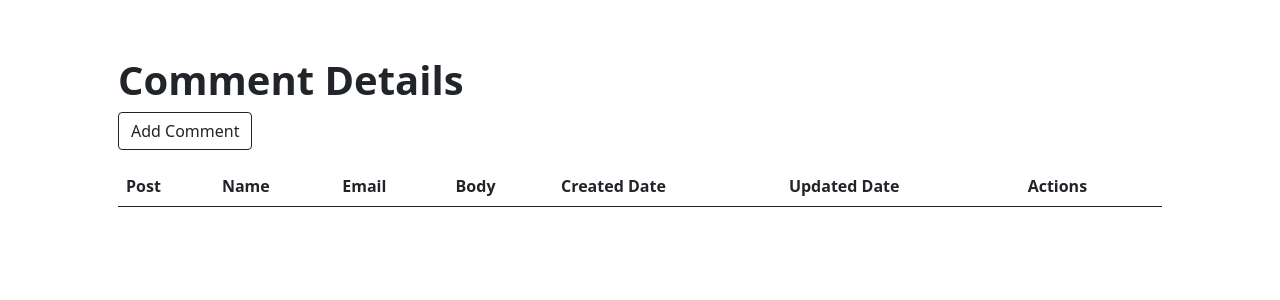
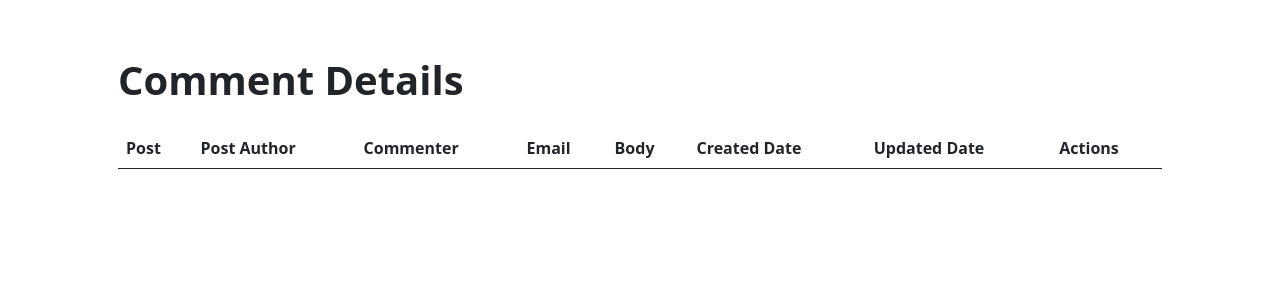
Before and after one commit to meetmanjusri/blog, a Django app: page /comment_list in a window 1280 px wide. Shown: the part 56-356 px from the top of the page. Run offline with Django 3.2, Linux system fonts and the light colour scheme; the visitor is signed in with stand-in values (Sample User, id 1); data that the repository does not hold is empty.

Commit message:
Updated Comments

```diff
--- a/journey/urls.py
+++ b/journey/urls.py
@@ -8,17 +8,17 @@ app_name = 'journey'
 
 urlpatterns = [
         path('', views.post_list, name='post_list'),
+        path('signup', views.signup, name='signup'),
         path('post_list', views.post_list, name='post_list'),
         path('post_detail', views.post_detail, name='post_detail'),
         path('post/create/', views.post_new, name='post_new'),
         path('post/<int:pk>/edit/', views.post_edit, name='post_edit'),
         path('post/<int:pk>/delete/', views.post_delete, name='post_delete'),
         path('comment_list', views.comment_list, name='comment_list'),
-        path('comment/create/', views.comment_new, name='comment_new'),
+        # path('comment/create/', views.comment_new, name='comment_new'),
         path('comment/<int:pk>/edit/', views.comment_edit, name='comment_edit'),
         path('comment/<int:pk>/delete/', views.comment_delete, name='comment_delete'),
         path('blog_post/<int:post_id>',views.blog_post, name='blog_post'),
-        path('signup', views.signup, name='signup'),
 ] + static(settings.STATIC_URL, document_root=settings.STATIC_ROOT)
 if settings.DEBUG:
     urlpatterns += static(settings.MEDIA_URL, document_root=settings.MEDIA_ROOT)
--- a/journey/views.py
+++ b/journey/views.py
@@ -63,8 +63,25 @@ def post_delete(request, pk):
 @login_required
 def blog_post(request, post_id):
     post = get_object_or_404(Post, id=post_id)
+    # List of active comments for this post
+    comments = post.comments.filter()
+    new_comment = None
+    if request.method == 'POST':
+        # A comment was posted
+        comment_form = CommentForm(data=request.POST)
+        if comment_form.is_valid():
+            # Create Comment object but don't save to database yet
+            new_comment = comment_form.save(commit=False)
+            # Assign the current post to the comment
+            new_comment.post = post
+            # Save the comment to the database
+            new_comment.save()
+    else:
+        comment_form = CommentForm()
     return render(request, 'journey/blog_post.html',
-                  {'post': post})
+                  {'post': post, 'comments': comments,
+                   'new_comment': new_comment,
+                   'comment_form': comment_form})
 
 
 @login_required
@@ -74,18 +91,18 @@ def comment_list(request):
                   {'comments': comments})
 
 
-@login_required
-def comment_new(request):
-    if request.method == "POST":
-        form = CommentForm(request.POST)
-        if form.is_valid():
-            comment = form.save(commit=False)
-            comment.created_date = timezone.now()
-            comment.save()
-            return redirect('journey:comment_list')
-    else:
-        form = CommentForm()
-    return render(request, 'journey/comment_new.html', {'form': form})
+# @login_required
+# def comment_new(request):
+#     if request.method == "POST":
+#         form = CommentForm(request.POST)
+#         if form.is_valid():
+#             comment = form.save(commit=False)
+#             comment.created_date = timezone.now()
+#             comment.save()
+#             return redirect('journey:comment_list')
+#     else:
+#         form = CommentForm()
+#     return render(request, 'journey/comment_new.html', {'form': form})
 
 
 @login_required
--- a/templates/journey/comment_list.html
+++ b/templates/journey/comment_list.html
@@ -1,14 +1,15 @@
 {% extends 'journey/base.html' %}
 {% block content %}
     <h1 style="padding-left: -40px; font-weight: bold; margin-top:10px">Comment Details</h1>
-    <a href="{% url 'journey:comment_new' %}" class="btn btn-outline-dark" role="button">Add Comment</a>
+{#    <a href="{% url 'journey:comment_new' %}" class="btn btn-outline-dark" role="button">Add Comment</a>#}
     <section class="py-3">
         <div class="table-responsive">
             <table class="table table-striped table-hover">
                 <thead>
                 <tr>
                     <th>Post</th>
-                    <th>Name</th>
+                    <th>Post Author</th>
+                    <th>Commenter</th>
                     <th>Email</th>
                     <th>Body</th>
                     <th>Created Date</th>
@@ -19,7 +20,8 @@
                 <tbody>
                 {% for comment in comments %}
                     <tr>
-                        <td>{{ comment.post }}</td>
+                        <td>{{ comment.post.title }}</td>
+                        <td>{{ comment.post.author }}</td>
                         <td>{{ comment.name }}</td>
                         <td>{{ comment.email }}</td>
                         <td>{{ comment.body }}</td>
```
Also changed, not shown: templates/journey/signup.html (+32 -9 lines).
